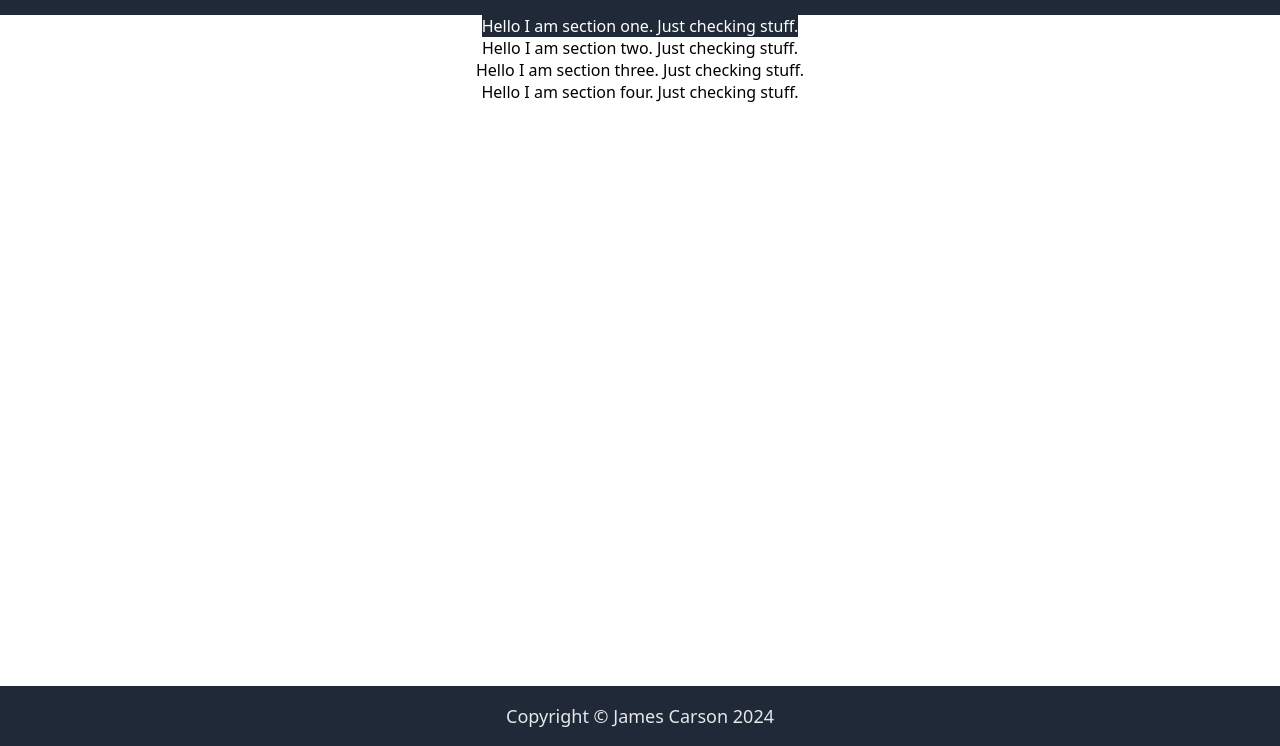
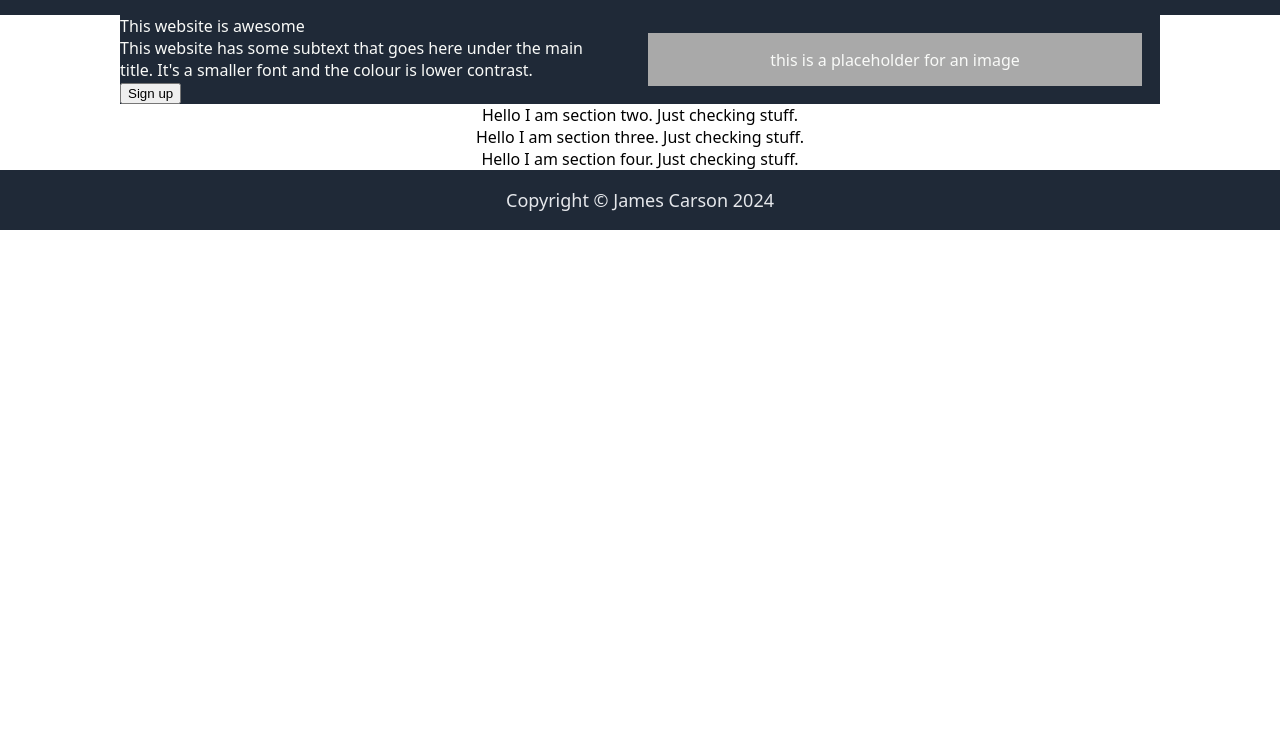
Before and after one commit to james-carson/odin-landing-page, a plain HTML site: page index.html in a window 1280 px wide. Shown: the part 54-800 px from the top of the page. Drawn offline with Linux system fonts and the light colour scheme.

Commit message:
start work on section one
How do I get the colour to go all the way to the end?
How did I do it with header/footer?

```diff
--- a/index.html
+++ b/index.html
@@ -29,13 +29,23 @@
 
     <!-- Then I will add four different sections underneath -->
 
-    <!-- Scratch tht, adding a container! -->
+    <!-- Scratch that, adding a container! -->
 
     <div class="content">
 
         <div class="section_one">
 
-            Hello I am section one. Just checking stuff.
+            <!-- Section 1 needs two containers within it. -->
+
+            <div class="one_left">
+                <div class="hero_text">This website is awesome</div>
+                <div class="hero_subtext">This website has some subtext that goes here under the main title. It's a smaller font and the colour is lower contrast.</div>
+                <div class="one_signup>"><button>Sign up</button></div>
+            </div>
+
+            <div class="one_right">
+                <div class="placeholder">this is a placeholder for an image</div>
+            </div>
 
         </div>
 
--- a/styles.css
+++ b/styles.css
@@ -1,8 +1,8 @@
 body{
-    height: 100vh;
     margin: 0;
     display: flex;
     flex-direction: column;
+    height: 100%;
     font-family: system-ui, -apple-system, BlinkMacSystemFont, 'Segoe UI', Roboto, Oxygen, Ubuntu, Cantarell, 'Open Sans', 'Helvetica Neue', sans-serif;
     justify-content: center;
 }
@@ -41,30 +41,64 @@ a{
 .content{
     display: flex;
     flex-direction: column;
-    flex: 1;
     align-items: center;
     /* Remember to add vertical  padding */
     padding: 0 120px;
+    /* Trying to sort out the filling here */
+    /* flex-wrap: wrap;
+    justify-content: space-around;
+    margin: 0 auto; */
 }
 
 .section_one{
     display: flex;
+    flex: 1;
     background-color: #1F2937;
-    /* Remember to remove this colour */
-    color: white;
+    color:#F9FAF8;
+    gap: 16px;
     justify-content: space-around;
 }
 
-.section_two{
+.one_left{
+    display: flex;
+    flex: 1;
+    flex-wrap: wrap;
+}
+
+.hero_text{
 
 }
 
-.section_three{
+.hero_subtext{
 
 }
 
+button{
+
+}
+
+.one_right{
+    display: flex;
+    flex: 1;
+    justify-content: center;
+    align-items: center;
+    background: darkgray;
+    margin: 18px;
+}
+
+.section_two{
+    display: flex;
+    flex: 1;
+}
+
+.section_three{
+    display: flex;
+    flex: 1;
+}
+
 .section_four{
-
+    display: flex;
+    flex: 1;
 }
 
 .footer{
```
